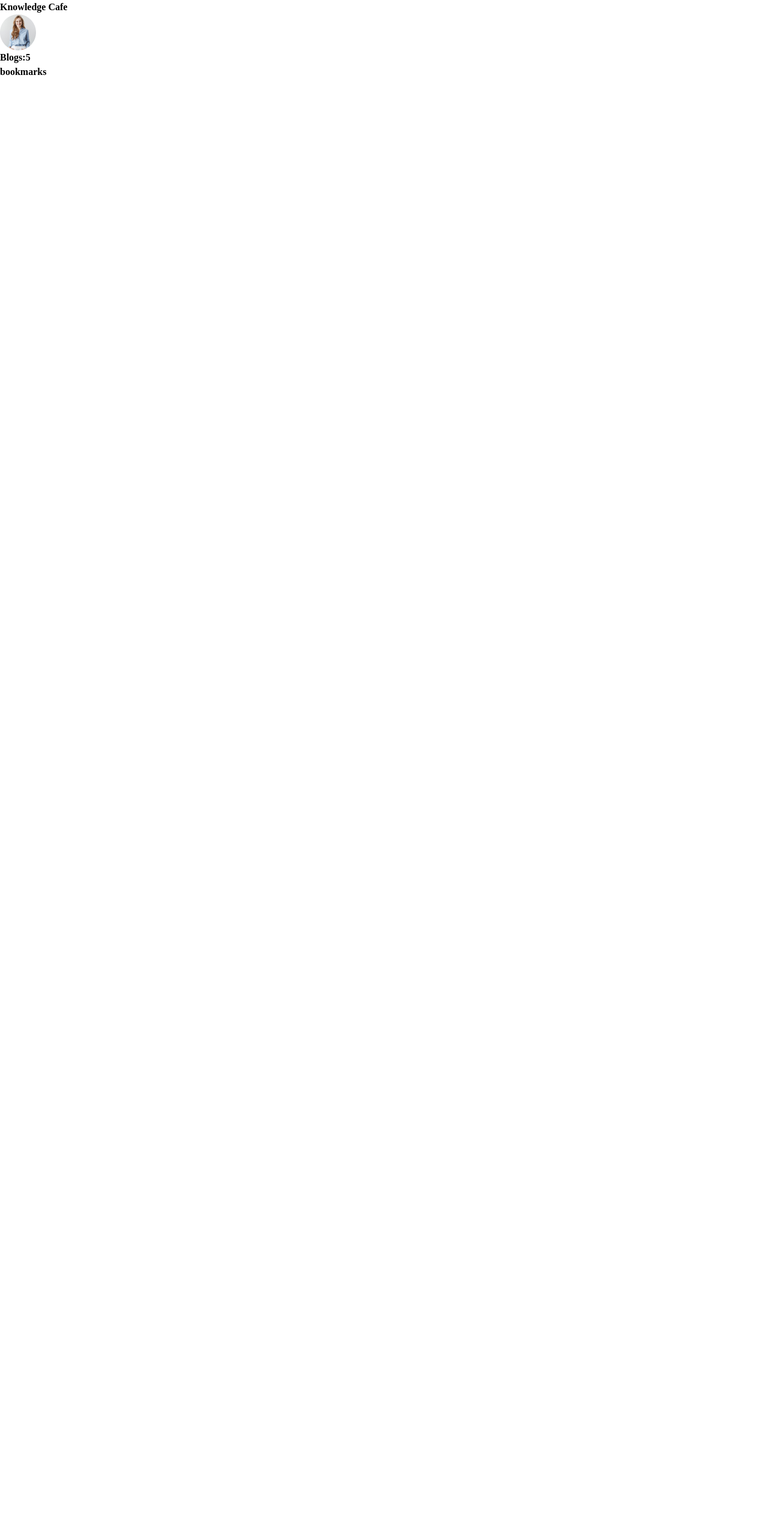
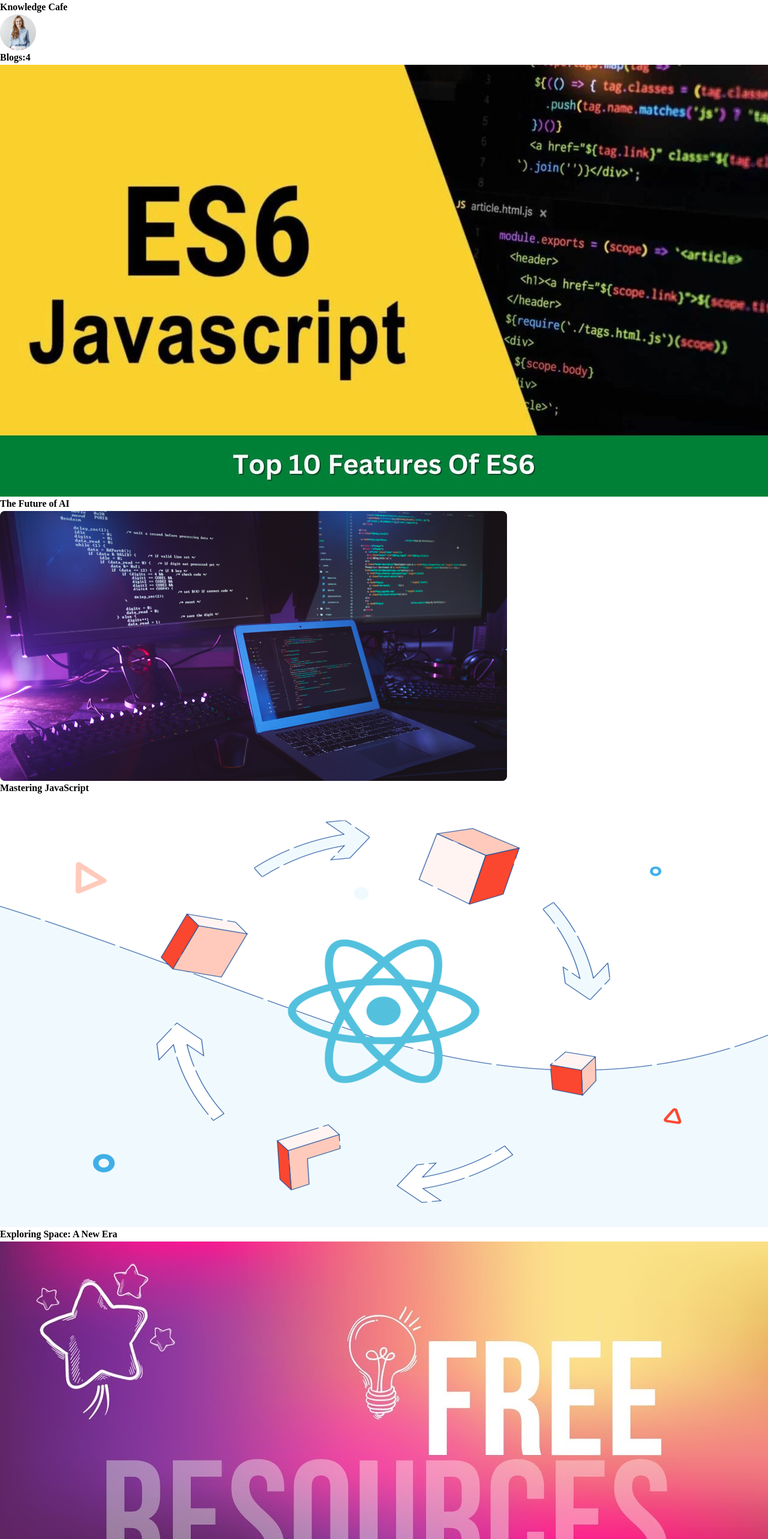
Before and after one commit to symadev/knowledge-cafe, a React (Vite) app: page / in a window 1280 px wide. Shown: the top 2566 px of the page at 60% size. Before the commit the page ends 800 px from the top, so only its background shows below. Built offline with nearby package versions, Linux system fonts and the light colour scheme.

Commit message:
added the cover with title

```diff
--- a/public/Blog.json
+++ b/public/Blog.json
@@ -1,7 +1,7 @@
 [
     {
       "id": 1,
-      "cover": "https://via.placeholder.com/300",
+      "cover": ".././src/assets/images/1.jpg",
       "title": "The Future of AI",
       "author": "John Doe",
       "author_img": "https://via.placeholder.com/100",
@@ -11,7 +11,7 @@
     },
     {
       "id": 2,
-      "cover": "https://via.placeholder.com/300",
+      "cover": ".././src/assets/images/2.png",
       "title": "Mastering JavaScript",
       "author": "Jane Smith",
       "author_img": "https://via.placeholder.com/100",
@@ -21,7 +21,7 @@
     },
     {
       "id": 3,
-      "cover": "https://via.placeholder.com/300",
+      "cover": ".././src/assets/images/3.png",
       "title": "Exploring Space: A New Era",
       "author": "Michael Johnson",
       "author_img": "https://via.placeholder.com/100",
@@ -31,22 +31,13 @@
     },
     {
       "id": 4,
-      "cover": "https://via.placeholder.com/300",
+      "cover": ".././src/assets/images/4.jpg",
       "title": "The Power of Minimalism",
       "author": "Emily Brown",
       "author_img": "https://via.placeholder.com/100",
       "posted_date": "2025-02-20",
       "reading_time": 4,
       "hashtags": ["#Minimalism", "#Lifestyle", "#Mindfulness"]
-    },
-    {
-      "id": 5,
-      "cover": "https://via.placeholder.com/300",
-      "title": "Cybersecurity in 2025",
-      "author": "Robert Wilson",
-      "author_img": "https://via.placeholder.com/100",
-      "posted_date": "2025-02-22",
-      "reading_time": 7,
-      "hashtags": ["#Cybersecurity", "#Tech", "#Privacy"]
     }
+
   ]
--- a/src/Component/Blog/Blog.jsx
+++ b/src/Component/Blog/Blog.jsx
@@ -1,9 +1,12 @@
 import PropTypes from 'prop-types';
 
 const Blog = ({blog}) => {
+  const {title, cover} = blog;
+  console.log(blog);
     return (
         <div>
-
+          <img src={cover} alt={`cover picture of the title ${title}`} />
+            <h2 className="text-4xl">{title}</h2>
         </div>
     );
 };
--- a/src/Component/Blogs/Blogs.jsx
+++ b/src/Component/Blogs/Blogs.jsx
@@ -2,6 +2,7 @@
 
 import { useEffect } from "react";
 import { useState } from "react";
+import Blog from "../Blog/Blog";
 
 const Blogs = () => {
     const[blogs, setBlogs] = useState([]);//just because the object inside the array thats why here must take the empty array
@@ -17,6 +18,12 @@
     return (
         <div className="md:w-2/3">
             <h2 className="text-4xl">Blogs:{blogs.length}</h2>
+            {/* now showing for blog data */}
+            {
+
+                blogs.map(blog=> <Blog key= {blog.id}
+                    blog={blog} ></Blog>)
+            }
         </div>
     );
 };
--- a/src/index.css
+++ b/src/index.css
@@ -2,6 +2,9 @@
 @tailwind components;
 @tailwind utilities;
 @import url('https://fonts.googleapis.com/css2?family=Exo+2:ital,wght@0,100..900;1,100..900&display=swap');
+
+
+
 body{
     font-family: "Exo 2", serif;
     font-optical-sizing: auto;
```
